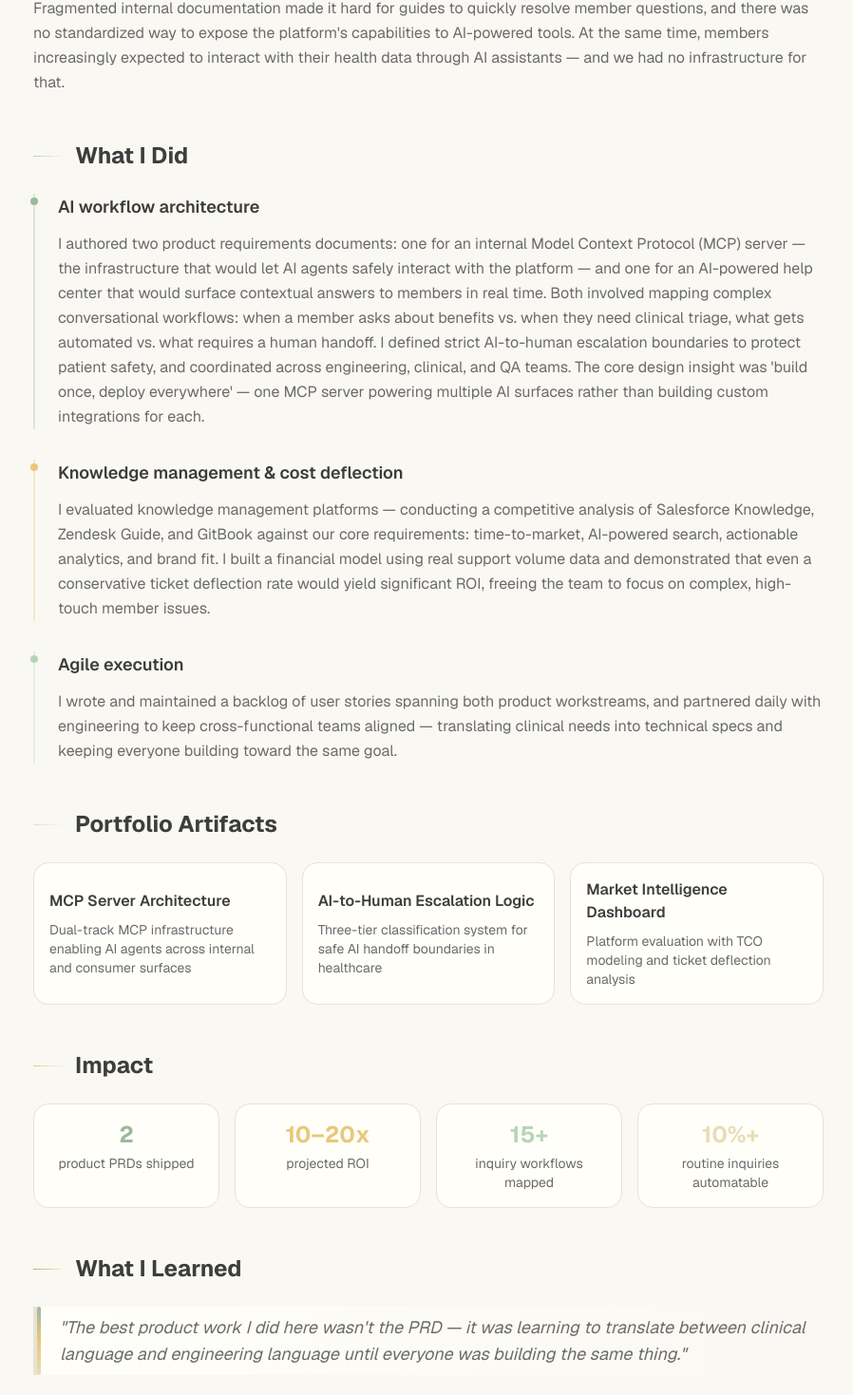
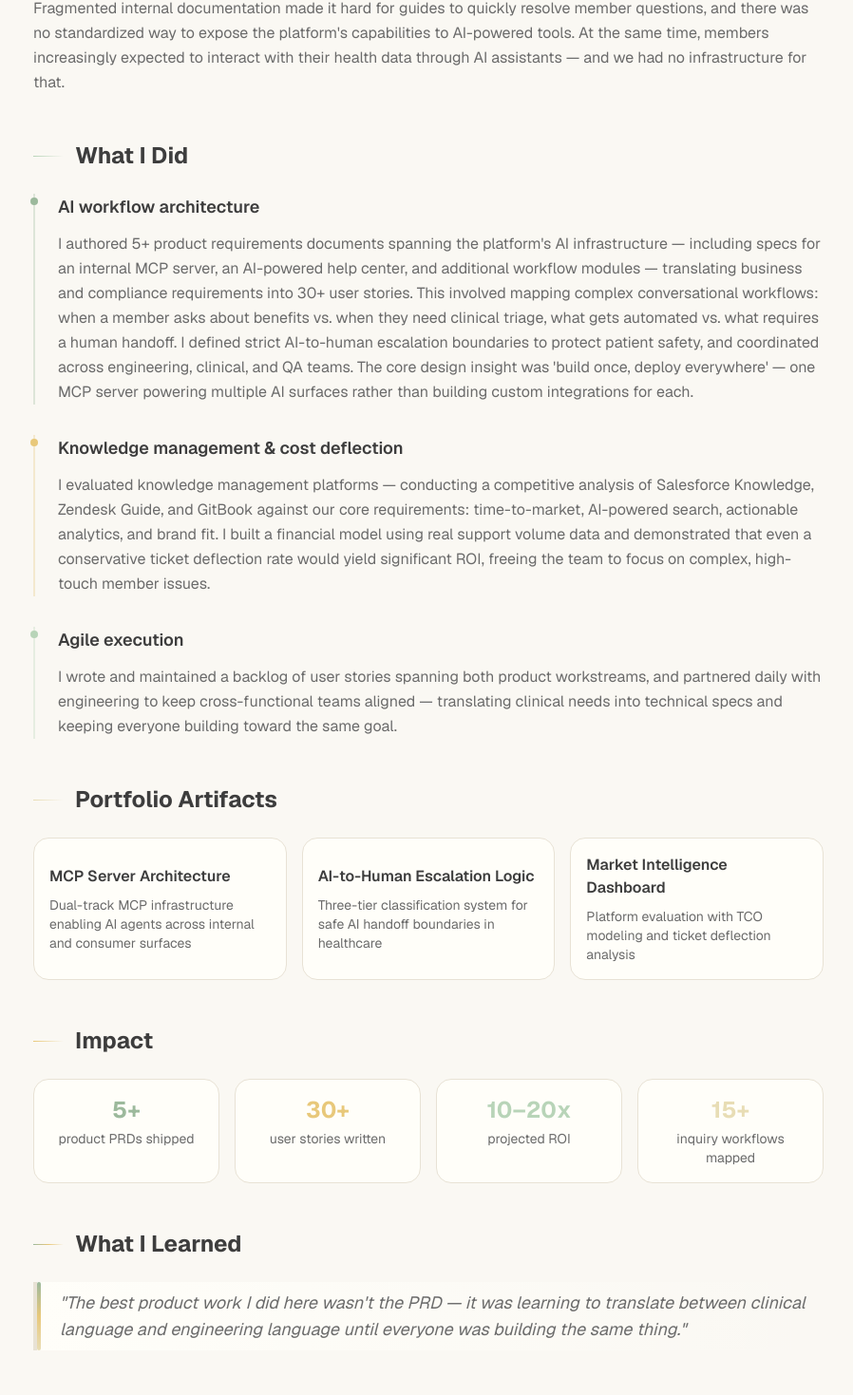
Before and after one commit to hazelwusy/hazelwu-portfolio, a Next.js app: page /cases/well in a window 1280 px wide. Shown: the part 402-1871 px from the top of the page at 95% size, without its empty margins (189-1087 px from the left). Built offline with nearby package versions, Linux system fonts and the light colour scheme.

Commit message:
fix: update case study details and impact metrics
Revise case study text and update impact figures for accuracy.

Co-authored-by: Hazel Wu <120288606+hazelwusy@users.noreply.github.com>

```diff
--- a/app/cases/well/page.tsx
+++ b/app/cases/well/page.tsx
@@ -18,10 +18,10 @@ const artifacts = [
 ]
 
 const metrics = [
-  { value: "2", label: "product PRDs shipped" },
+  { value: "5+", label: "product PRDs shipped" },
+  { value: "30+", label: "user stories written" },
   { value: "10–20x", label: "projected ROI" },
   { value: "15+", label: "inquiry workflows mapped" },
-  { value: "10%+", label: "routine inquiries automatable" },
 ]
 
 export default function WellCasePage() {
@@ -142,7 +142,7 @@ export default function WellCasePage() {
               <div className="absolute left-[-5px] top-1 w-2 h-2 rounded-full bg-primary" />
               <h3 className="text-lg font-semibold text-foreground mb-3">AI workflow architecture</h3>
               <p className="text-muted-foreground leading-relaxed">
-                {"I authored two product requirements documents: one for an internal Model Context Protocol (MCP) server — the infrastructure that would let AI agents safely interact with the platform — and one for an AI-powered help center that would surface contextual answers to members in real time. Both involved mapping complex conversational workflows: when a member asks about benefits vs. when they need clinical triage, what gets automated vs. what requires a human handoff. I defined strict AI-to-human escalation boundaries to protect patient safety, and coordinated across engineering, clinical, and QA teams. The core design insight was 'build once, deploy everywhere' — one MCP server powering multiple AI surfaces rather than building custom integrations for each."}
+                {"I authored 5+ product requirements documents spanning the platform's AI infrastructure — including specs for an internal MCP server, an AI-powered help center, and additional workflow modules — translating business and compliance requirements into 30+ user stories. This involved mapping complex conversational workflows: when a member asks about benefits vs. when they need clinical triage, what gets automated vs. what requires a human handoff. I defined strict AI-to-human escalation boundaries to protect patient safety, and coordinated across engineering, clinical, and QA teams. The core design insight was 'build once, deploy everywhere' — one MCP server powering multiple AI surfaces rather than building custom integrations for each."}
               </p>
             </div>
 
--- a/components/work-process.tsx
+++ b/components/work-process.tsx
@@ -9,7 +9,7 @@ export default function WorkProcess() {
     {
       title: "AI Workflow Automation & Knowledge Management",
       subtitle: "Well · Product Management",
-      summary: "Authored a PRD for an AI-powered internal workflow system and evaluated knowledge management platforms with a data-backed ROI model.",
+      summary: "Authored 5+ PRDs for AI-powered workflow systems and evaluated knowledge management platforms with a data-backed ROI model.",
       href: "/cases/well",
       icon: Sparkles,
       iconBg: "bg-primary",
```
